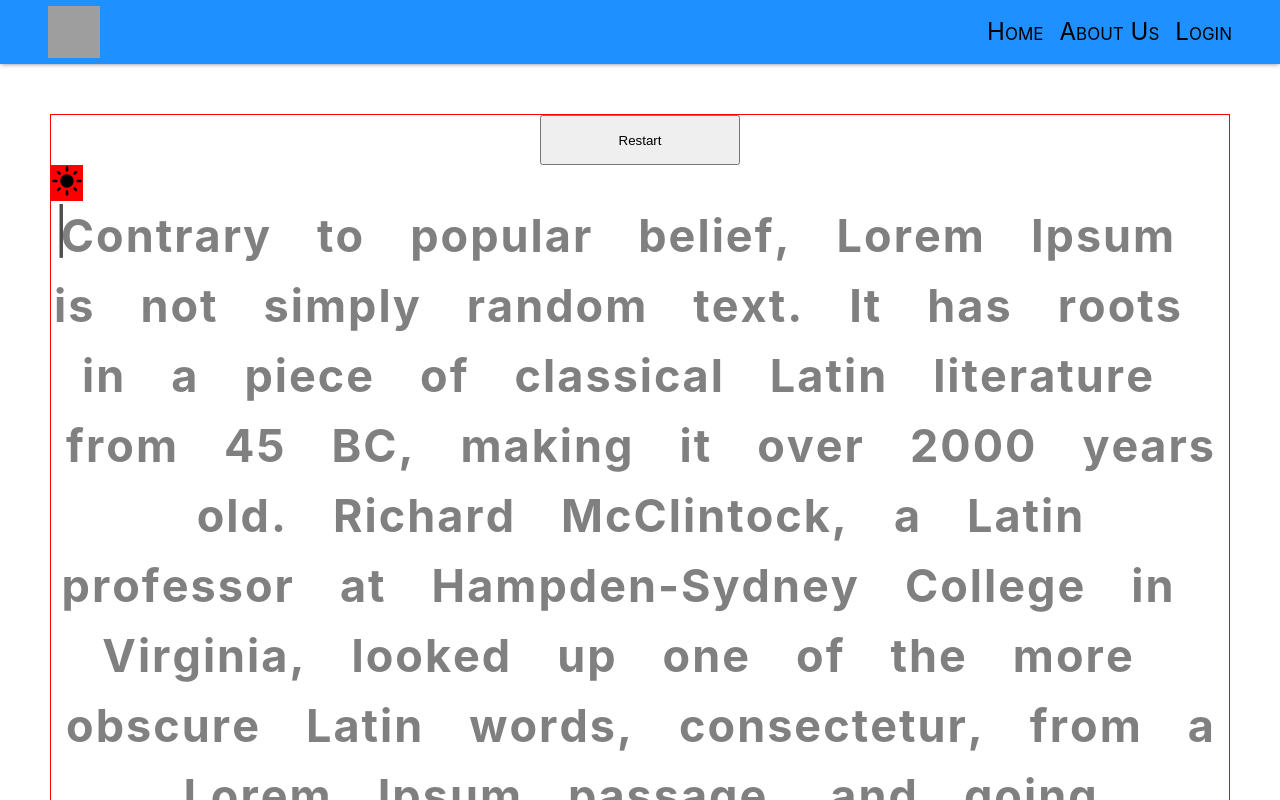
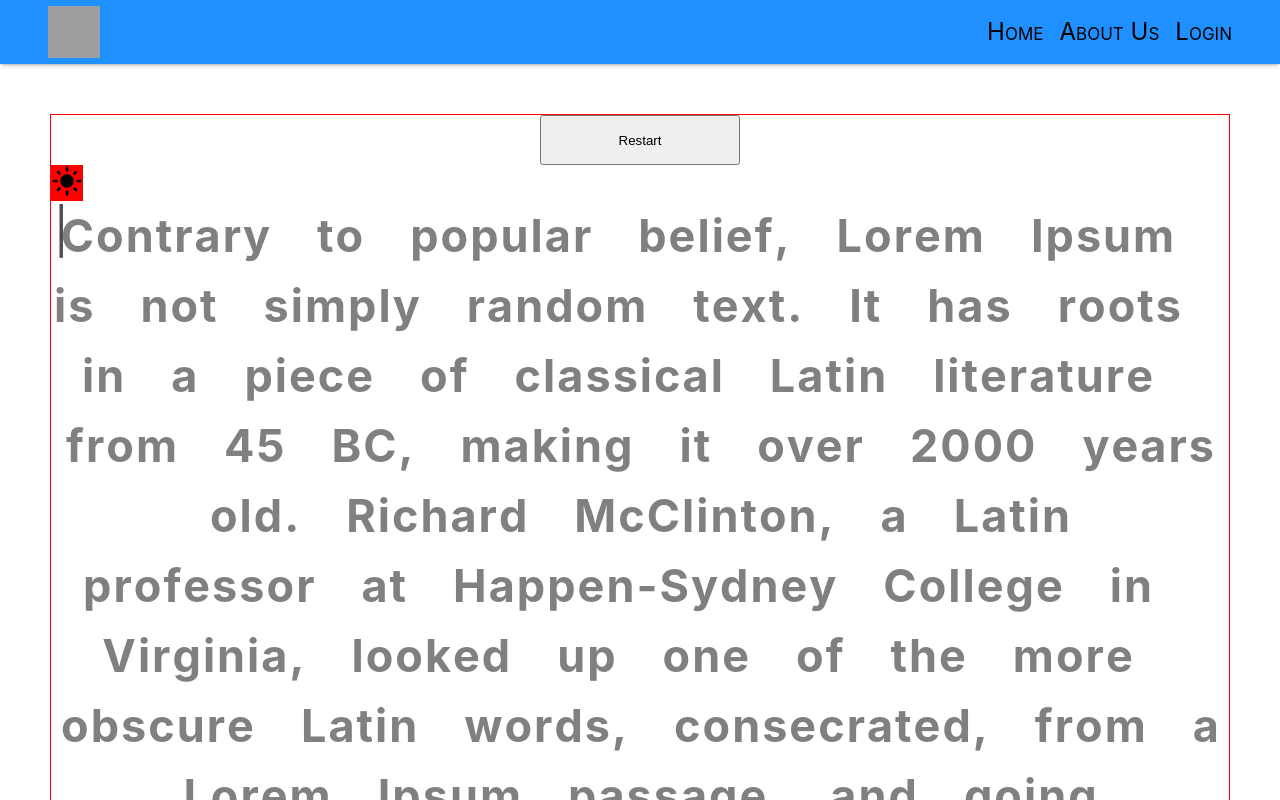
Before and after one commit to GarikHarutyunyan/type-mastery, a React (Create React App) app: page / in a window 1280 px wide. Shown: the top 800 px of the page. Built offline with nearby package versions, Linux system fonts and the light colour scheme; grey boxes are pictures that could not be loaded.

Commit message:
upgrade code

```diff
--- a/src/pages/main/Main.tsx
+++ b/src/pages/main/Main.tsx
@@ -23,13 +23,16 @@
   >(null);
 
   const audioDo = new Audio(letterSoundDo);
+  const play = (): void => {
+    audioDo.play().then((r: void) => r);
+  }
 
-  const initialText = `Contrary to popular belief, Lorem Ipsum is not simply random text. It has roots in a piece of classical Latin literature from 45 BC, making it over 2000 years old. Richard McClintock, a Latin professor at Hampden-Sydney College in Virginia, looked up one of the more obscure Latin words, consectetur, from a Lorem Ipsum passage, and going through the cites of the word in classical literature, discovered the undoubtable source. Lorem Ipsum comes from sections 1.10.32 and 1.10.33 of "de Finibus Bonorum et Malorum" (The Extremes of Good and Evil) by Cicero, written in 45 BC. This book is a treatise on the theory of ethics, very popular during the Renaissance. The first line of Lorem Ipsum, "Lorem ipsum dolor sit amet..", comes from a line in section 1.10.32.`;
-  const initialSplittedText: string[] = initialText.split('');
+  const initialText = `Contrary to popular belief, Lorem Ipsum is not simply random text. It has roots in a piece of classical Latin literature from 45 BC, making it over 2000 years old. Richard McClinton, a Latin professor at Happen-Sydney College in Virginia, looked up one of the more obscure Latin words, consecrated, from a Lorem Ipsum passage, and going through the cites of the word in classical literature, discovered the undoubtedly source. Lorem Ipsum comes from sections 1.10.32 and 1.10.33 of "de Minibus Bonjour et Mamoru" (The Extremes of Good and Evil) by Cicero, written in 45 BC. This book is a treatise on the theory of ethics, very popular during the Renaissance. The first line of Lorem Ipsum, "Lorem ipsum dolor sit amet..", comes from a line in section 1.10.32.`;
+  const initialSplattedText: string[] = initialText.split('');
 
   const {clearData} = useInputText((letter) => {
+    play()
     setPressedKey(letter);
-    audioDo.play().then((r) => r);
   });
 
   useEffect(() => {
@@ -89,10 +92,10 @@
       </button>
       <div>
         <ThemeSwitcher />
-        {initialSplittedText.map((letter, index) => {
+        {initialSplattedText.map((letter, index) => {
           const isCorrect: boolean = letter === inputText[index];
           const isIncorrect: boolean = !isCorrect && index < inputText.length;
-          const isLastTyppedLetter: boolean = index === inputText.length;
+          const isLastTypedLetter: boolean = index === inputText.length;
           const isPreviousCursorPosition: boolean =
             index === previousCursorPosition;
 
@@ -109,7 +112,7 @@
                   {'|'}
                 </span>
               )}
-              {isLastTyppedLetter && (
+              {isLastTypedLetter && (
                 <span className={clsx(styles.textCursor, styles.blink)}>
                   {'|'}
                 </span>
```
